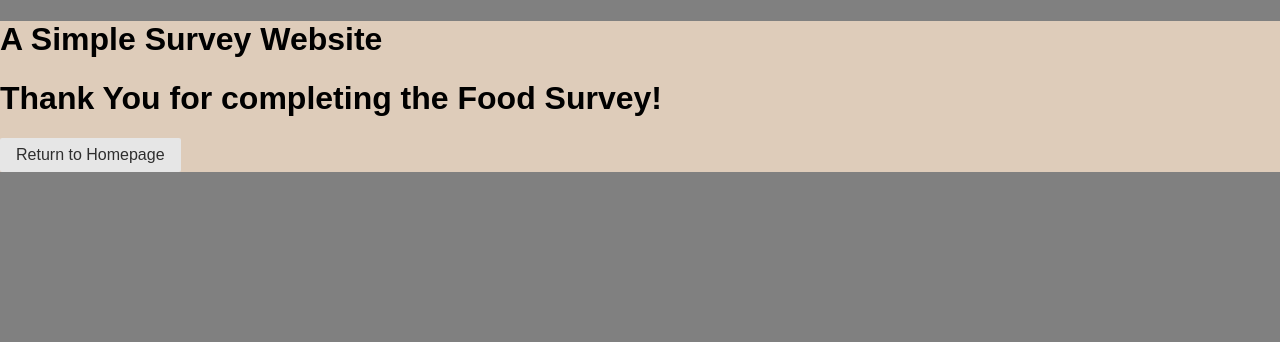
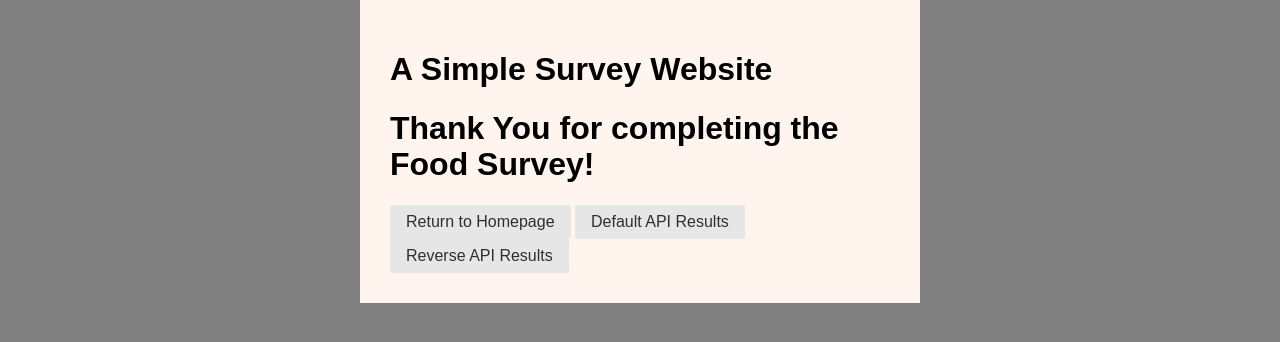
Before and after one commit to G1nn/Survey-Server, a Flask app: page /thanks in a window 1280 px wide. Shown: the top 342 px of the page. Run offline with Flask 2, Linux system fonts and the light colour scheme; some libraries are stand-ins or nearby versions.

Commit message:
fix bugs

```diff
--- a/app.py
+++ b/app.py
@@ -51,16 +51,11 @@ def decline():
 @app.route('/survey', methods=['GET', 'POST'])
 def survey():
     if request.method == 'POST':
-        q1 = request.form['q1']
-        q2 = request.form['q2']
-        q3 = request.form['q3']
-        q4 = request.form['q4']
-        q5 = request.form['q5']
-        print(q1)
-        print(q2)
-        print(q3)
-        print(q4)
-        print(q5)
+        q1 = request.form.get('q1', False)
+        q2 = request.form.get('q2', False)
+        q3 = request.form.get('q3', False)
+        q4 = request.form.get('q4', False)
+        q5 = request.form.get('q5', False)
         with db.get_db_cursor(commit=True) as cur:
             cur.execute("insert into survey_data (q1, q2, q3, q4, q5) values (%s, %s, %s, %s, %s)", (q1, q2, q3, q4, q5))
         return render_template('thanks.html', data = survey_data)
@@ -72,7 +67,7 @@ def api_results():
     with db.get_db_cursor(commit=True) as cur:
         reverse = request.args.get('reverse')
         if reverse is None:
-            cur.execute("SELECT * FROM survey_data ORDER BY ts DESC")
+            cur.execute("SELECT * FROM survey_data ORDER BY ts ASC")
         else:
             cur.execute("SELECT * FROM survey_data")
         rec = cur.fetchall()
--- a/static/style.css
+++ b/static/style.css
@@ -4,7 +4,9 @@ body {
 
 #content {
     margin: 0 auto;
-    background-color: #deccba;
+    padding: 30px;
+    width: 500px;
+    background-color: #fff5ee;
 }
 
 .displaytoggle {
--- a/static/survey.js
+++ b/static/survey.js
@@ -1,5 +1,4 @@
 //show q5 if q4 is checked
-if($("#q4").is(':checked'))
-    $(".displaytoggle").show();
-else
-    $(".displaytoggle").hide();
+$('#q4').click(function() {
+    $(".displaytoggle").toggle(this.checked);
+});
--- a/templates/survey.html
+++ b/templates/survey.html
@@ -25,7 +25,7 @@
         </select>
 
         <h4>{{ data.q4 }}</h4>
-        <input type="checkbox" id="q4" name="q4" value="{{ data.checkbox }}">
+        <input type="checkbox" name="q4" id="q4" value="{{ data.checkbox }}">
         <label for="{{ data.checkbox }}">{{ data.checkbox }}</label>
 
         <h4 class="displaytoggle">{{ data.q5 }}</h4>
--- a/templates/thanks.html
+++ b/templates/thanks.html
@@ -5,5 +5,7 @@
 
 <h1>Thank You for completing the {{ data.title }}!</h1>
 <a class="pure-button" href="/">Return to Homepage</a>
+<a class="pure-button" href="/api/results">Default API Results</a>
+<a class="pure-button" href="/api/results?reverse=true">Reverse API Results</a>
 
 {% endblock %}
```
